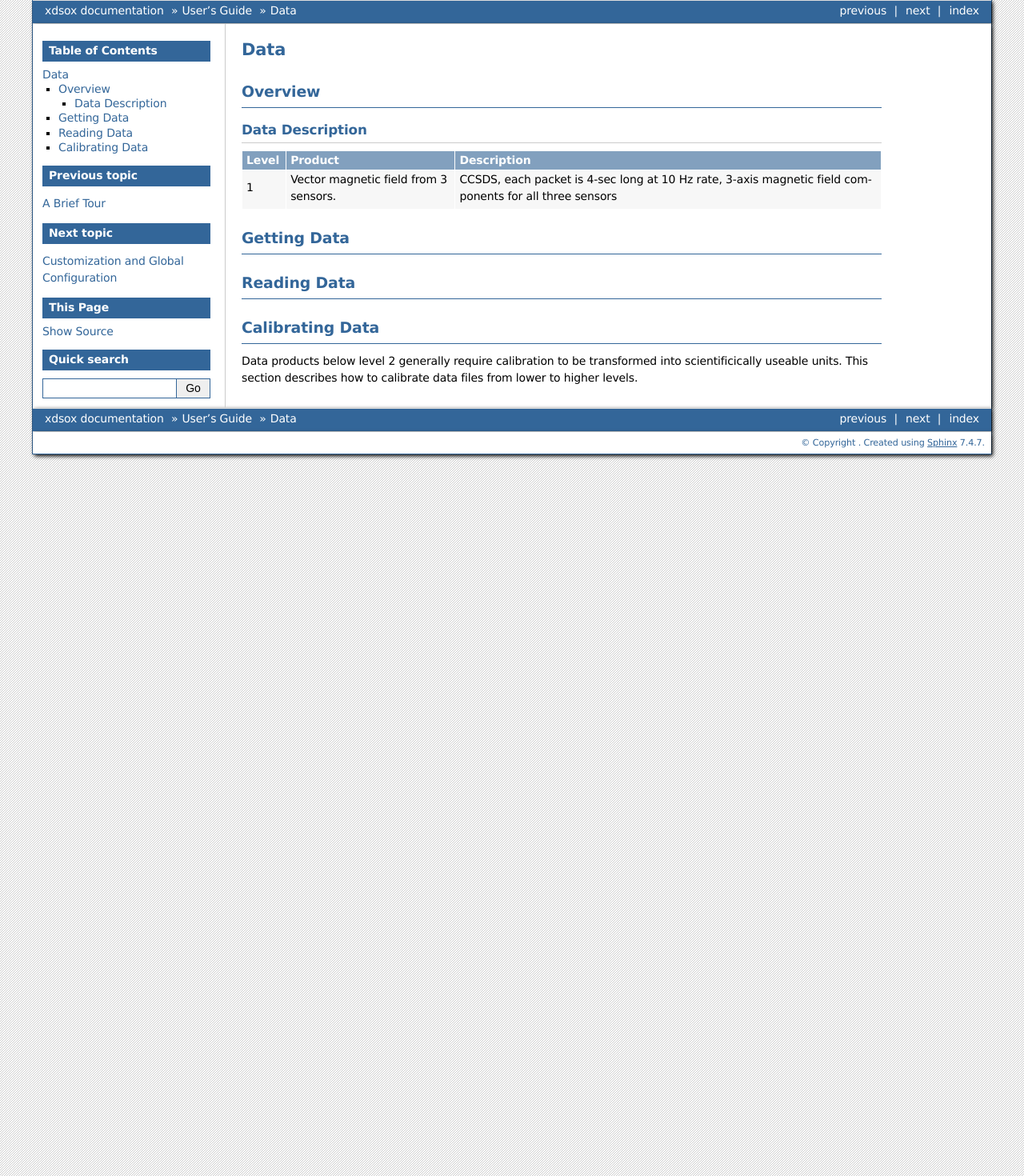
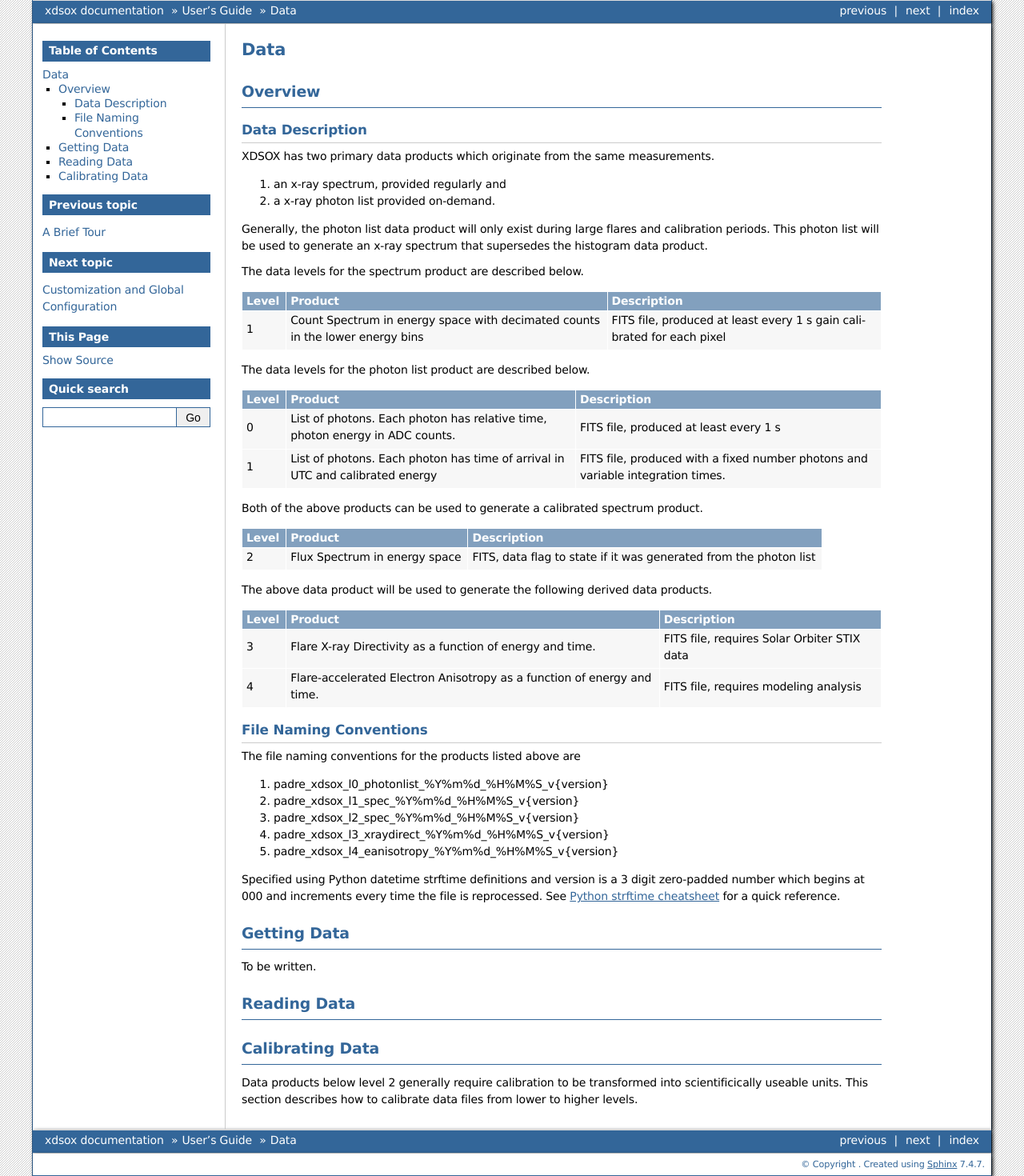
Before and after one commit to ehsteve/padre_xdsox, a Sphinx documentation site: the page built from docs/user-guide/data.rst, in a window 1280 px wide. Shown: the whole page at 80% size. Built offline with Sphinx 7.4.7, drawn with Linux system fonts in a browser that asks for light colours; the version number could not be read and is left out.

Commit message:
added data descriptions

```diff
--- a/docs/user-guide/data.rst
+++ b/docs/user-guide/data.rst
@@ -9,24 +9,77 @@ Overview
 
 Data Description
 ----------------
+XDSOX has two primary data products which originate from the same measurements.
+
+#. an x-ray spectrum, provided regularly and
+#. a x-ray photon list provided on-demand.
+
+Generally, the photon list data product will only exist during large flares and calibration periods.
+This photon list will be used to generate an x-ray spectrum that supersedes the histogram data product.
+
+The data levels for the spectrum product are described below.
 
 +----------+---------------------------------------+---------------------------------------+
 | Level    | Product                               | Description                           |
 +==========+=======================================+=======================================+
-| 1        | Vector magnetic field from 3 sensors. | CCSDS, each packet is 4-sec long      |
-|          |                                       | at 10 Hz rate, 3-axis magnetic        |
-|          |                                       | field components for all three sensors|
+| 1        | Count Spectrum in energy space with   | FITS file, produced at least every 1 s|
+|          | decimated counts in the lower energy  | gain calibrated for each pixel        |
+|          | bins                                  |                                       |
 +----------+---------------------------------------+---------------------------------------+
 
+The data levels for the photon list product are described below.
 
++----------+---------------------------------------+---------------------------------------+
+| Level    | Product                               | Description                           |
++==========+=======================================+=======================================+
+| 0        | List of photons. Each photon has      | FITS file, produced at least every 1 s|
+|          | relative time, photon energy in ADC   |                                       |
+|          | counts.                               |                                       |
++----------+---------------------------------------+---------------------------------------+
+| 1        | List of photons. Each photon has      | FITS file, produced with a fixed      |
+|          | time of arrival in UTC and calibrated | number photons and variable           |
+|          | energy                                | integration times.                    |
++----------+---------------------------------------+---------------------------------------+
 
+Both of the above products can be used to generate a calibrated spectrum product.
 
++----------+---------------------------------------+---------------------------------------+
+| Level    | Product                               | Description                           |
++==========+=======================================+=======================================+
+| 2        | Flux Spectrum in energy space         | FITS, data flag to state if it was    |
+|          |                                       | generated from the photon list        |
++----------+---------------------------------------+---------------------------------------+
 
+The above data product will be used to generate the following derived data products.
+
++----------+---------------------------------------+---------------------------------------+
+| Level    | Product                               | Description                           |
++==========+=======================================+=======================================+
+| 3        | Flare X-ray Directivity as a function | FITS file, requires Solar Orbiter STIX|
+|          | of energy and time.                   | data                                  |
++----------+---------------------------------------+---------------------------------------+
+| 4        | Flare-accelerated Electron Anisotropy | FITS file, requires modeling analysis |
+|          | as a function of energy and time.     |                                       |
++----------+---------------------------------------+---------------------------------------+
+
+File Naming Conventions
+-----------------------
+
+The file naming conventions for the products listed above are
+
+#. padre_xdsox_l0_photonlist_%Y%m%d_%H%M%S_v{version}
+#. padre_xdsox_l1_spec_%Y%m%d_%H%M%S_v{version}
+#. padre_xdsox_l2_spec_%Y%m%d_%H%M%S_v{version}
+#. padre_xdsox_l3_xraydirect_%Y%m%d_%H%M%S_v{version}
+#. padre_xdsox_l4_eanisotropy_%Y%m%d_%H%M%S_v{version}
+
+Specified using Python datetime strftime definitions and version is a 3 digit zero-padded number which begins at 000 and increments every time the file is reprocessed.
+See `Python strftime cheatsheet <https://strftime.org/>`_ for a quick reference.
 
 Getting Data
 ============
 
-
+To be written.
 
 Reading Data
 ============
```
